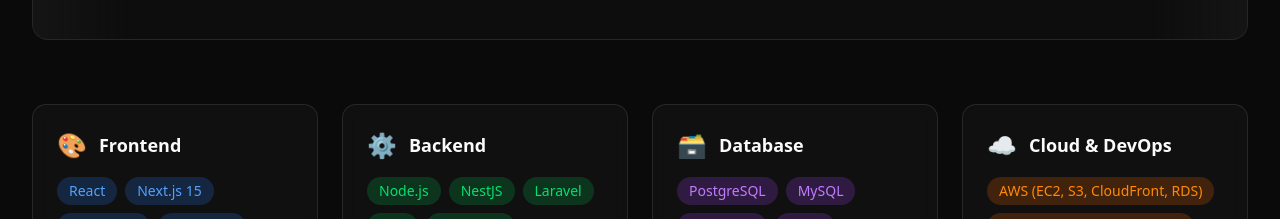
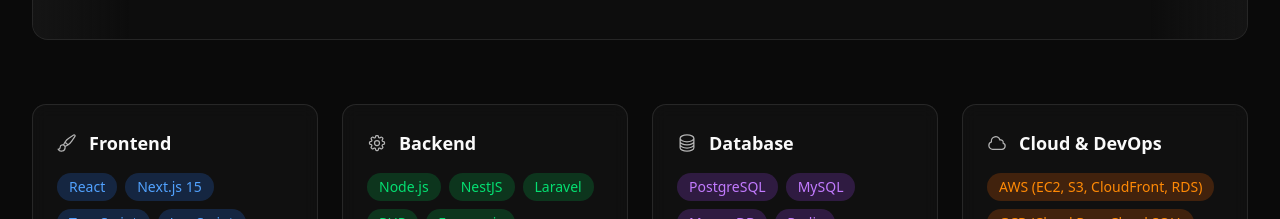
Before and after one commit to MarceTT/portfolio-v2, a Vue app: page / in a window 1280 px wide. Shown: the part 2500-2719 px from the top of the page. Built offline with nearby package versions, Linux system fonts and the light colour scheme.

Commit message:
style: replace skill category emojis with SVG icons

```diff
--- a/src/components/sections/SkillsSection.vue
+++ b/src/components/sections/SkillsSection.vue
@@ -35,28 +35,38 @@
   {
     title: 'Frontend',
     skills: ['React', 'Next.js 15', 'TypeScript', 'JavaScript', 'Vue.js', 'Tailwind CSS'],
-    icon: '🎨',
+    icon: 'frontend',
     color: 'bg-blue-500/20 text-blue-400',
   },
   {
     title: 'Backend',
     skills: ['Node.js', 'NestJS', 'Laravel', 'PHP', 'Express.js', 'REST APIs'],
-    icon: '⚙️',
+    icon: 'backend',
     color: 'bg-green-500/20 text-green-400',
   },
   {
     title: 'Database',
     skills: ['PostgreSQL', 'MySQL', 'MongoDB', 'Redis'],
-    icon: '🗃️',
+    icon: 'database',
     color: 'bg-purple-500/20 text-purple-400',
   },
   {
     title: 'Cloud & DevOps',
     skills: ['AWS (EC2, S3, CloudFront, RDS)', 'GCP (Cloud Run, Cloud SQL)', 'Docker', 'CI/CD', 'GitHub Actions'],
-    icon: '☁️',
+    icon: 'cloud',
     color: 'bg-orange-500/20 text-orange-400',
   },
 ]
+
+const getIconPath = (icon: string) => {
+  const icons: Record<string, string> = {
+    frontend: 'M9.53 16.122a3 3 0 00-5.78 1.128 2.25 2.25 0 01-2.4 2.245 4.5 4.5 0 008.4-2.245c0-.399-.078-.78-.22-1.128zm0 0a15.998 15.998 0 003.388-1.62m-5.043-.025a15.994 15.994 0 011.622-3.395m3.42 3.42a15.995 15.995 0 004.764-4.648l3.876-5.814a1.151 1.151 0 00-1.597-1.597L14.146 6.32a15.996 15.996 0 00-4.649 4.763m3.42 3.42a6.776 6.776 0 00-3.42-3.42',
+    backend: 'M10.343 3.94c.09-.542.56-.94 1.11-.94h1.093c.55 0 1.02.398 1.11.94l.149.894c.07.424.384.764.78.93.398.164.855.142 1.205-.108l.737-.527a1.125 1.125 0 011.45.12l.773.774c.39.389.44 1.002.12 1.45l-.527.737c-.25.35-.272.806-.107 1.204.165.397.505.71.93.78l.893.15c.543.09.94.56.94 1.109v1.094c0 .55-.397 1.02-.94 1.11l-.893.149c-.425.07-.765.383-.93.78-.165.398-.143.854.107 1.204l.527.738c.32.447.269 1.06-.12 1.45l-.774.773a1.125 1.125 0 01-1.449.12l-.738-.527c-.35-.25-.806-.272-1.203-.107-.397.165-.71.505-.781.929l-.149.894c-.09.542-.56.94-1.11.94h-1.094c-.55 0-1.019-.398-1.11-.94l-.148-.894c-.071-.424-.384-.764-.781-.93-.398-.164-.854-.142-1.204.108l-.738.527c-.447.32-1.06.269-1.45-.12l-.773-.774a1.125 1.125 0 01-.12-1.45l.527-.737c.25-.35.273-.806.108-1.204-.165-.397-.505-.71-.93-.78l-.894-.15c-.542-.09-.94-.56-.94-1.109v-1.094c0-.55.398-1.02.94-1.11l.894-.149c.424-.07.765-.383.93-.78.165-.398.143-.854-.107-1.204l-.527-.738a1.125 1.125 0 01.12-1.45l.773-.773a1.125 1.125 0 011.45-.12l.737.527c.35.25.807.272 1.204.107.397-.165.71-.505.78-.929l.15-.894z M15 12a3 3 0 11-6 0 3 3 0 016 0z',
+    database: 'M20.25 6.375c0 2.278-3.694 4.125-8.25 4.125S3.75 8.653 3.75 6.375m16.5 0c0-2.278-3.694-4.125-8.25-4.125S3.75 4.097 3.75 6.375m16.5 0v11.25c0 2.278-3.694 4.125-8.25 4.125s-8.25-1.847-8.25-4.125V6.375m16.5 0v3.75m-16.5-3.75v3.75m16.5 0v3.75C20.25 16.153 16.556 18 12 18s-8.25-1.847-8.25-4.125v-3.75m16.5 0c0 2.278-3.694 4.125-8.25 4.125s-8.25-1.847-8.25-4.125',
+    cloud: 'M2.25 15a4.5 4.5 0 004.5 4.5H18a3.75 3.75 0 001.332-7.257 3 3 0 00-3.758-3.848 5.25 5.25 0 00-10.233 2.33A4.502 4.502 0 002.25 15z',
+  }
+  return icons[icon] || icons.frontend
+}
 </script>
 
 <template>
@@ -122,7 +132,9 @@
           class="rounded-xl border border-border/50 bg-card/50 p-6 backdrop-blur-sm transition-all hover:border-primary/50 hover:bg-card/80"
         >
           <div class="mb-4 flex items-center gap-3">
-            <span class="text-2xl">{{ category.icon }}</span>
+            <svg class="h-5 w-5 text-foreground/70" fill="none" viewBox="0 0 24 24" stroke="currentColor" stroke-width="1.5">
+              <path stroke-linecap="round" stroke-linejoin="round" :d="getIconPath(category.icon)" />
+            </svg>
             <h3 class="text-lg font-semibold">{{ category.title }}</h3>
           </div>
           <div class="flex flex-wrap gap-2">
```
